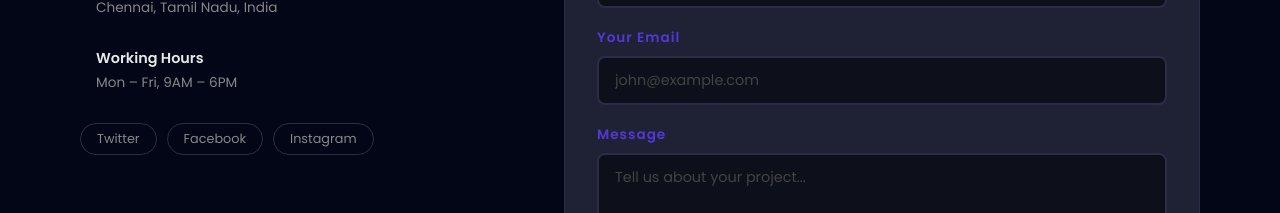
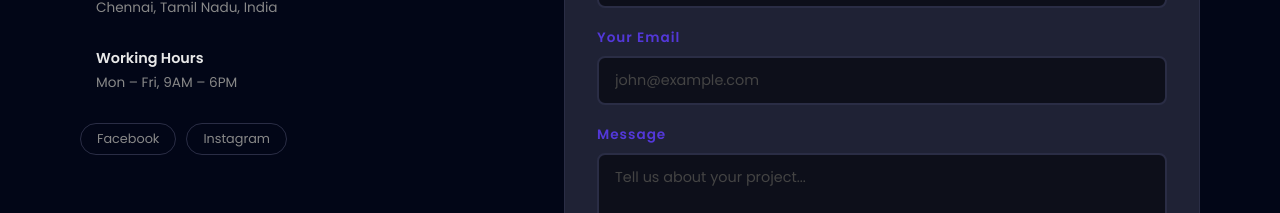
Before and after one commit to ashdevjp/design-agency-site, a Next.js app: page / in a window 1280 px wide. Shown: the part 3220-3433 px from the top of the page. Built offline with nearby package versions, Linux system fonts and the light colour scheme.

Commit message:
Remove Twitter link from social section in Contact component

```diff
--- a/package.json
+++ b/package.json
@@ -17,9 +17,7 @@
     "react-icons": "^5.6.0"
   },
   "devDependencies": {
-    "@tailwindcss/postcss": "^4",
     "eslint": "^9",
-    "eslint-config-next": "16.2.6",
-    "tailwindcss": "^4"
+    "eslint-config-next": "16.2.6"
   }
 }
--- a/src/app/globals.css
+++ b/src/app/globals.css
@@ -21,7 +21,7 @@ body {
   --muted: #323131;
 }
 
-/* DARK MODE */
+/* dark mode */
 :root {
   --purple: #ab5bec;
   --blue: #5338d9;
@@ -36,7 +36,7 @@ body {
   --input-bg: #0d0f1a;
 }
 
-/* LIGHT MODE OVERRIDES */
+/* light mode */
 [data-theme="light"] {
   --bg: #f8f9fa;
   --text: #1a1a2e;
--- a/src/components/Contact.jsx
+++ b/src/components/Contact.jsx
@@ -75,7 +75,6 @@ const Contact = () => {
           </div>
 
           <div className="info-socials">
-            <a href="#" className="social-pill">Twitter</a>
             <a href="#" className="social-pill">Facebook</a>
             <a href="#" className="social-pill">Instagram</a>
           </div>
```
